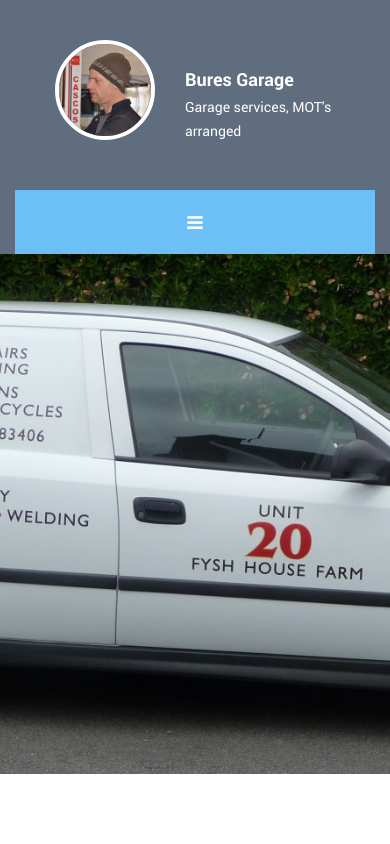
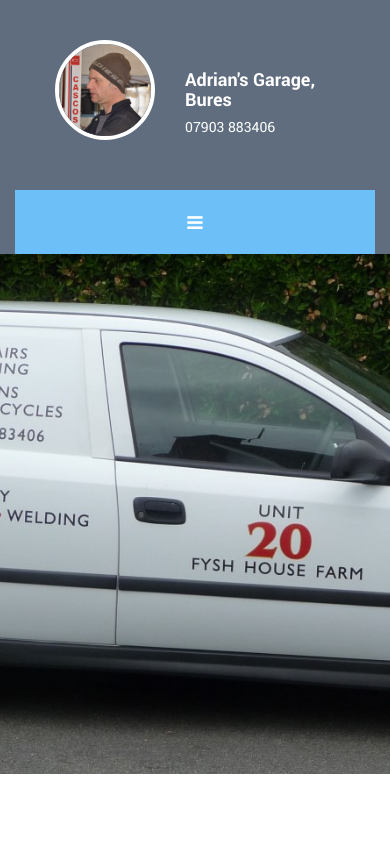
Before and after one commit to sudmanche/bures-garage-co-uk, a plain HTML site: page index.html in a window 390 px wide. Shown: the top 844 px of the page. Drawn offline with Linux system fonts and the light colour scheme.

Commit message:
mode phone number

```diff
--- a/index.html
+++ b/index.html
@@ -35,8 +35,8 @@
                                 <img src="img/profile.jpg" alt="Volton">
                             </div>
                             <div class="profile-content">
-                                <h3 class="profile-title">Bures Garage</h3>
-                                <p class="profile-description">Garage services, MOT's arranged</p>
+                                <h3 class="profile-title">Adrian's Garage, Bures</h3>
+                                <p class="profile-description">07903 883406</p>
                             </div>
                         </div>
                     </div>
```
